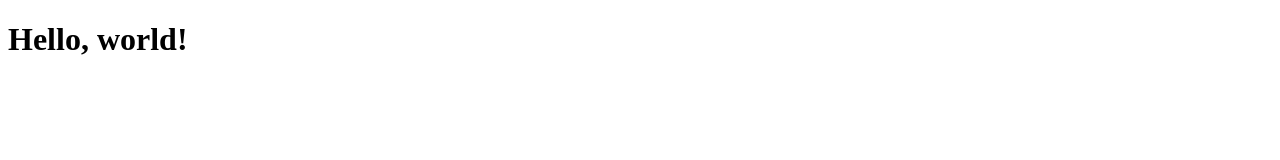
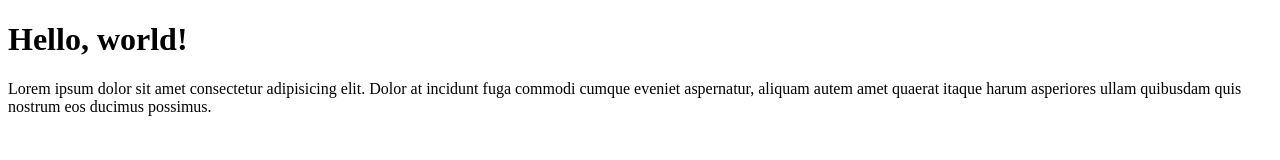
Before and after one commit to mubshsoft/cloneexample, a plain HTML site: page index.html in a window 1280 px wide. Drawn offline with Linux system fonts and the light colour scheme.

Commit message:
paragraph added

```diff
--- a/index.html
+++ b/index.html
@@ -7,5 +7,6 @@
   </head>
   <body>
     <h1>Hello, world!</h1>
+    <p>Lorem ipsum dolor sit amet consectetur adipisicing elit. Dolor at incidunt fuga commodi cumque eveniet aspernatur, aliquam autem amet quaerat itaque harum asperiores ullam quibusdam quis nostrum eos ducimus possimus.</p>
   </body>
 </html>
```
